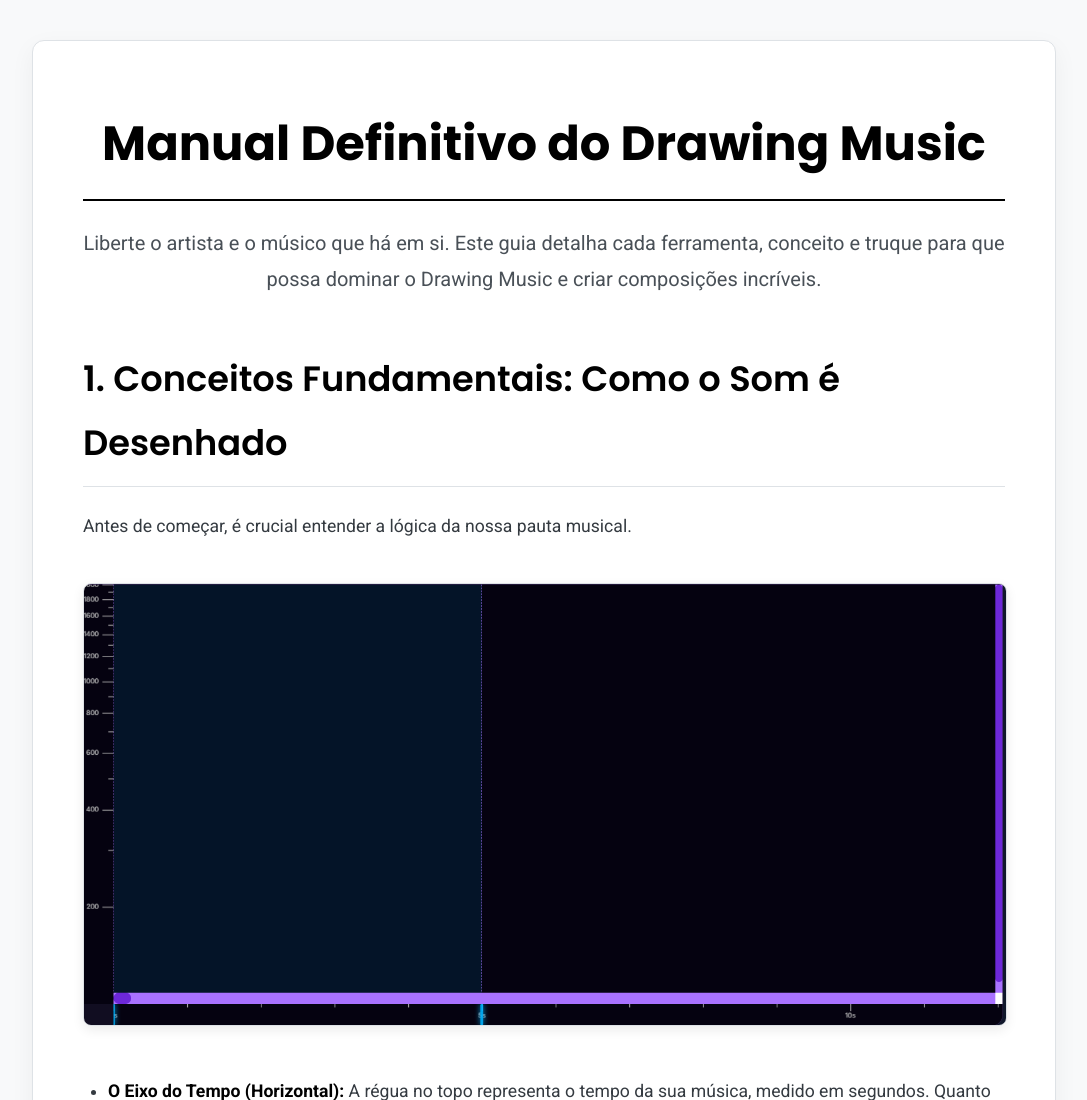
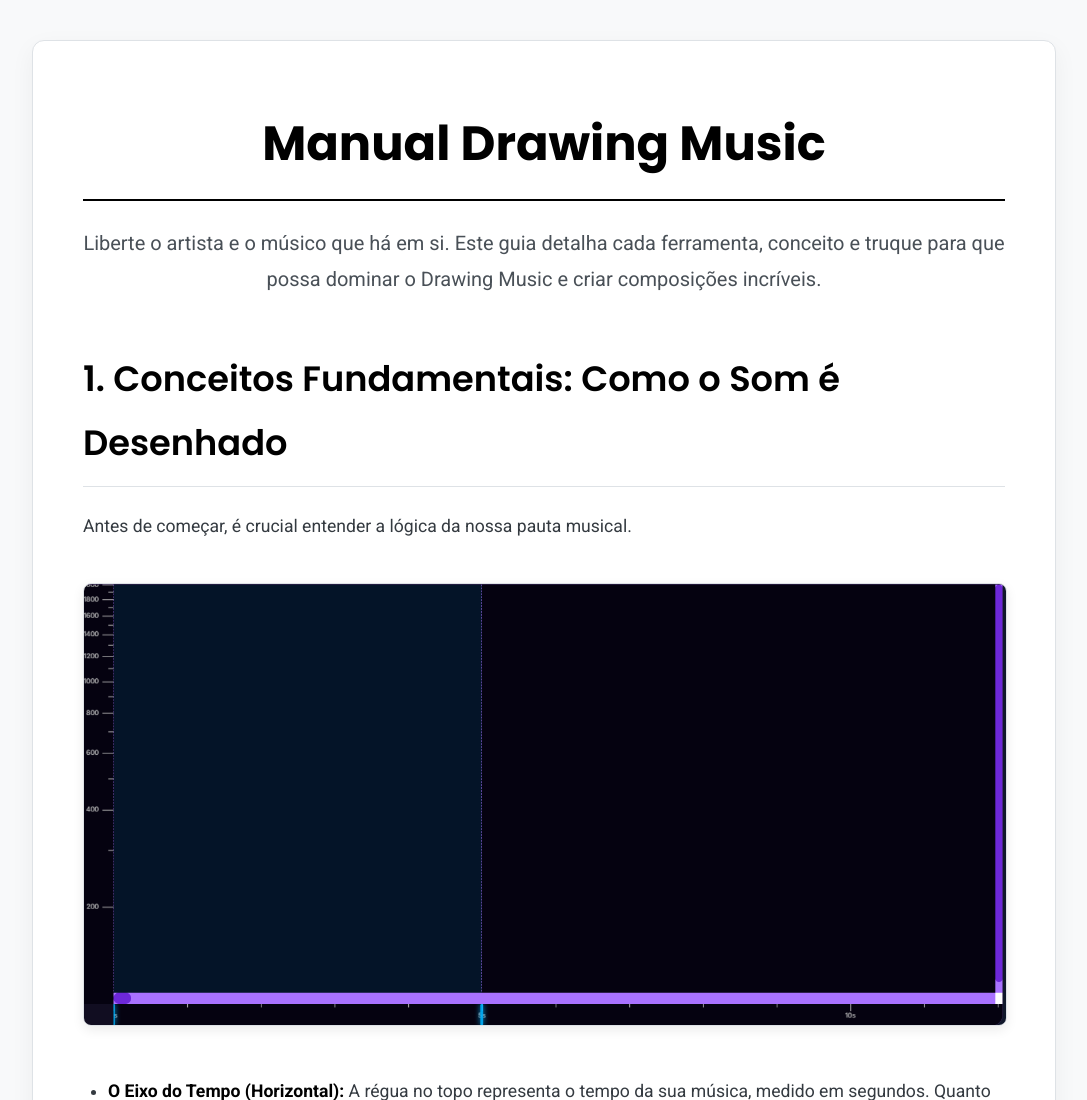
Before and after one commit to qtechsolucoes/Drawing-Music-Versao-Completa, a plain HTML site: page manual.html in a window 1280 px wide. Shown: the top 1100 px of the page, without its empty margins (96-1183 px from the left). Drawn offline with Linux system fonts and the light colour scheme.

Commit message:
new commit

```diff
--- a/manual.html
+++ b/manual.html
@@ -80,7 +80,7 @@
 <body>
 
     <div class="manual-container">
-        <h1>Manual Definitivo do Drawing Music</h1>
+        <h1>Manual Drawing Music</h1>
         <p class="intro-p">Liberte o artista e o músico que há em si. Este guia detalha cada ferramenta, conceito e truque para que possa dominar o Drawing Music e criar composições incríveis.</p>
 
         <div class="section">
--- a/script.js
+++ b/script.js
@@ -1240,8 +1240,6 @@
     redrawAll();
 }
 
-// NOVO: Função unificada para atualizar todos os controles (cor, espessura, efeitos)
-// NOVO: Função unificada para atualizar todos os controles (cor, espessura, efeitos)
 function updateControlsForSelection() {
     if (state.selectedElements.length === 0) {
         resetEffectSliders();
```
